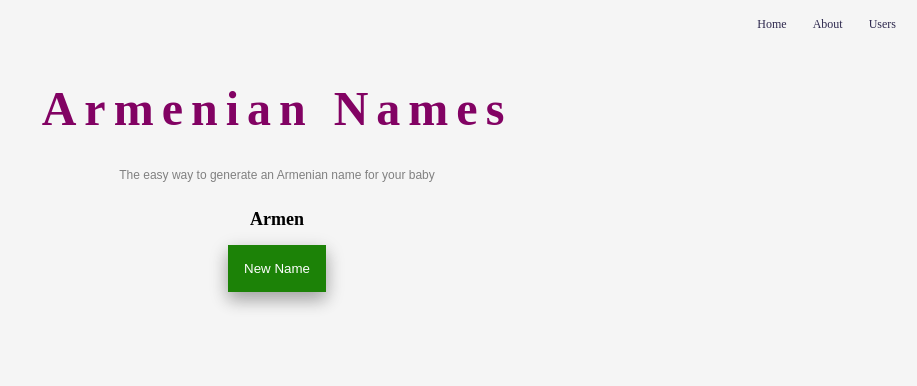
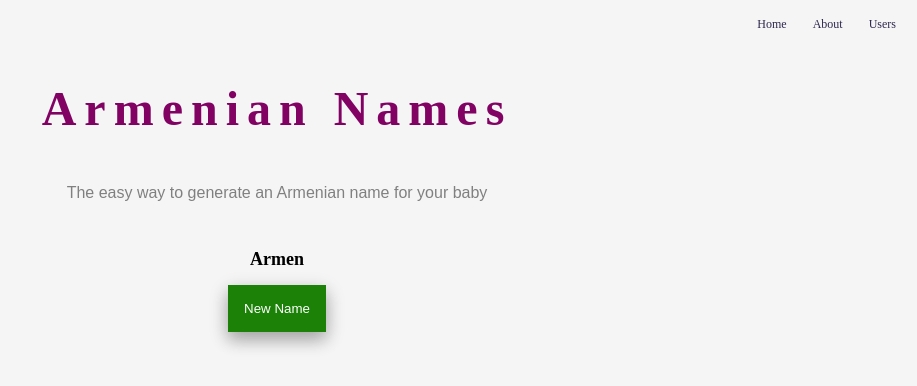
Before and after one commit to markohanesian/armenian-names, a React (Create React App) app: page / in a window 1280 px wide. Shown: the top 386 px of the page, without its empty margins (363-1280 px from the left). Built offline with nearby package versions, Linux system fonts and the light colour scheme; a web font is replaced by a local one.

Commit message:
updated font size

```diff
--- a/src/components/HomeTitle/index.css
+++ b/src/components/HomeTitle/index.css
@@ -6,6 +6,7 @@
 h1 {
     display: flex;
     justify-content: center;
+    text-align: center;
     color: #820263;
     font-size: 3rem;
     letter-spacing: .5rem;
--- a/src/components/Subtitle/index.css
+++ b/src/components/Subtitle/index.css
@@ -6,4 +6,6 @@ p {
     font-weight: lighter;
     font-family: sans-serif;
     color: grey;
+    font-size: 1rem;
+    padding: 1rem;
 }
```
